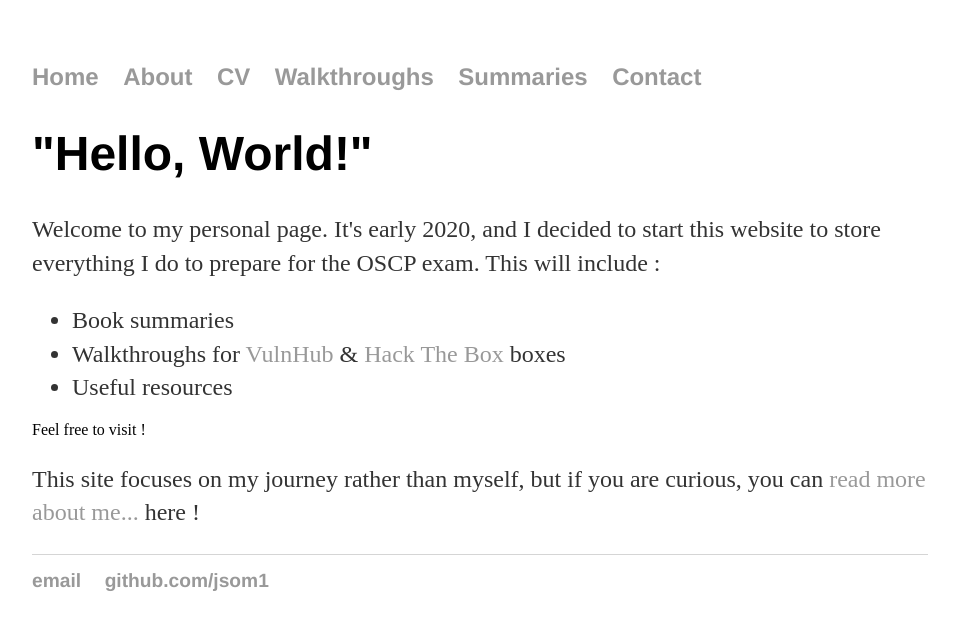
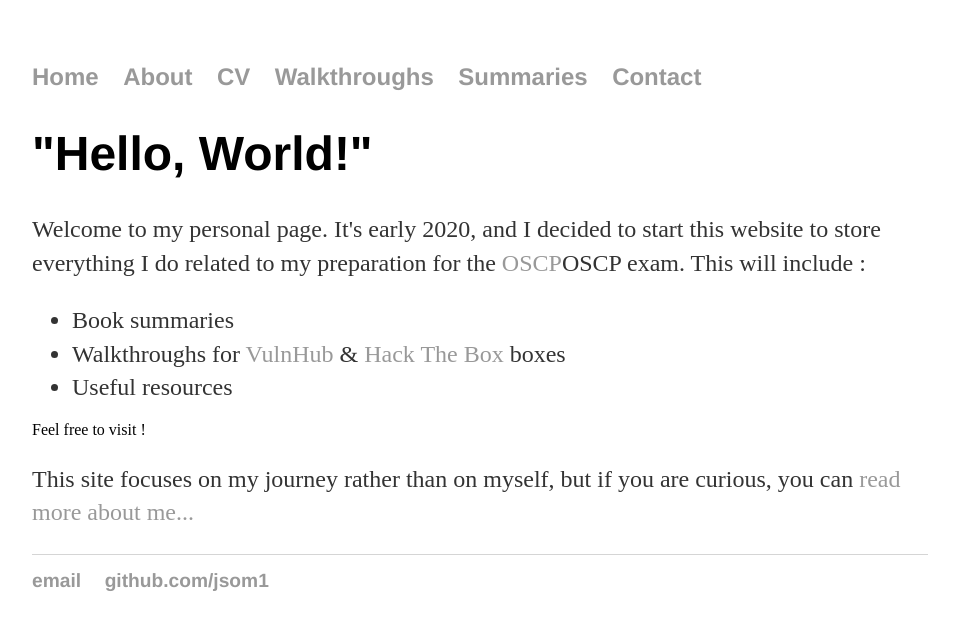
Before and after one commit to jsom1/jsom1.github.io, a Jekyll site: the page built from index.html, in a window 1280 px wide. Shown: the top 630 px of the page, without its empty margins (160-1116 px from the left). Built offline with Jekyll 4.4.1, drawn with Linux system fonts in a browser that asks for light colours.

Commit message:
Update index.html

```diff
--- a/index.html
+++ b/index.html
@@ -5,8 +5,9 @@ title: Netpal
 <div class="home">
 	<h1>"Hello, World!"</h1>
 	<p>Welcome to my personal page. It's early 2020, and I decided to start this
-		website to store everything I do to prepare for the OSCP exam. This
-		will include :
+		website to store everything I do related to my preparation for the
+		<a href="https://www.offensive-security.com/pwk-oscp/">OSCP</a>OSCP exam.
+		This will include :
 		<ul>
 			<li>Book summaries</li>
 			<li>Walkthroughs for
@@ -14,12 +15,12 @@ title: Netpal
 		<a href="https://www.hackthebox.eu/">Hack The Box</a> boxes</li>
 			<li>Useful resources</li>
 		</ul>
+
 	Feel free to visit !
 	</p>
 
-	<p>This site focuses on my journey rather than myself, but if you are curious,
+	<p>This site focuses on my journey rather than on myself, but if you are curious,
 		you can
 		<a href="/about">read more about me...</a>
-		here !
 	</p>
 </div>
```
